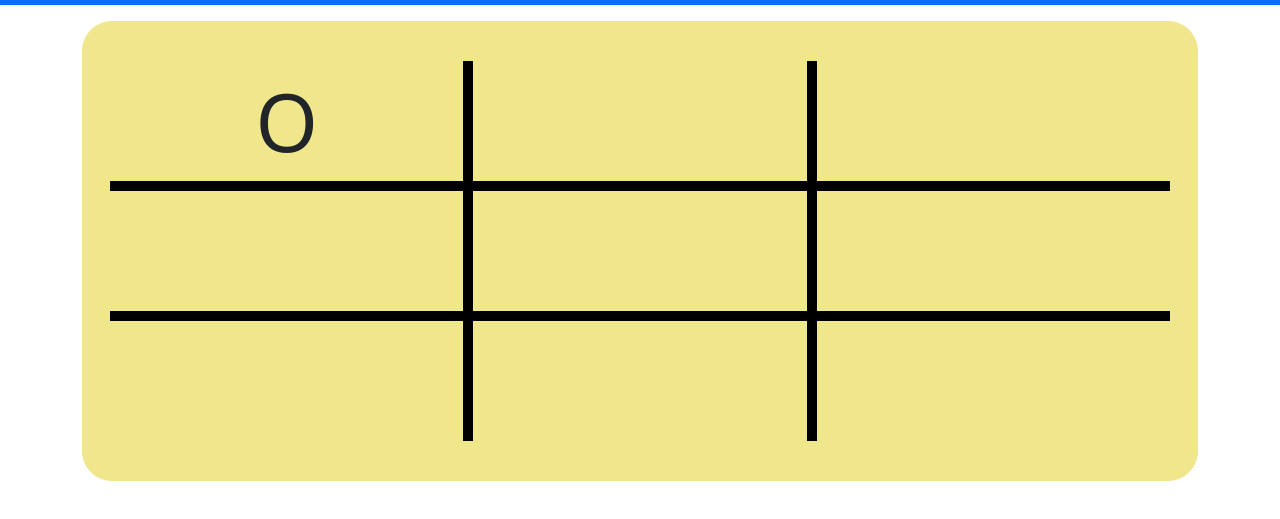
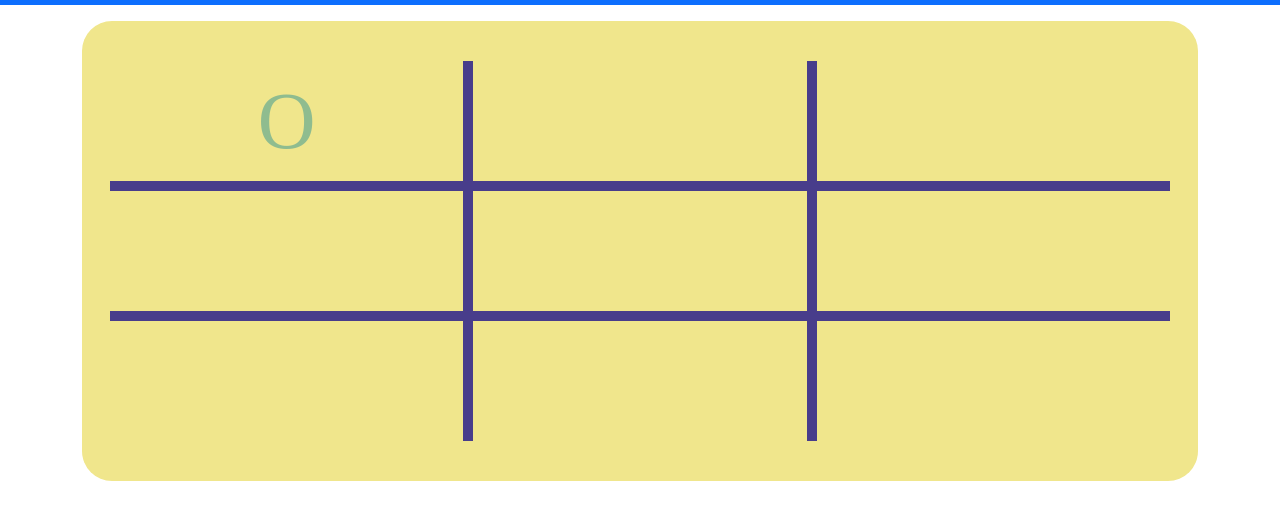
Before and after one commit to lee-winfield/tic-tac-toe, a plain HTML site: page index.html in a window 1280 px wide. Both pictures are taken after a click on the element 286 px from the left and 172 px from the top of the page. Shown: the part 51-570 px from the top of the page. Drawn offline with nearby package versions, Linux system fonts and the light colour scheme.

Commit message:
implemented game.isOver; changed some colors

```diff
--- a/app.js
+++ b/app.js
@@ -17,23 +17,52 @@ class Game {
     this.currentPiece = this.currentPiece == "O" ? "X" : "O"
   }
 
-  isGameOver() {
-    // TODO
+  isOver() {
+    let diagDown = "", diagUp = ""
+    let horizontals = ["", "", ""]
+    let verticals = ["", "", ""]
+    for (let m = 0; m < this.board.length; m++) {
+      const row = this.board[m]
+      for (let n = 0; n < row.length; n++) {
+        const cell = row[n]
+        if (cell !== null) {
+          // update horizontals
+          horizontals[m] = horizontals[m] + cell
 
-    return false
+          // update verticals
+          verticals[n] = verticals[n] + cell
+
+          // update diaganonals
+          if (m === n && cell) {
+            diagDown += cell
+          }
+          if ((2 - m) === n && cell !== null) {
+            diagUp += cell
+          }
+
+        }
+      }
+    }
+
+    const isWin = line => {
+      return line === "XXX" || line === "OOO"
+    }
+    return [diagDown, diagUp, ...horizontals, ...verticals].
+      reduce((acc, val) => acc || isWin(val), false)
   }
 }
 
+
 const game = new Game()
 const gameBoard = document.getElementById("game-board")
-gameBoard.addEventListener("click", selectCell)
+gameBoard.addEventListener("click", placePiece)
 
-function selectCell(e) {
+function placePiece(e) {
   const { target } = e
-  if (e.target.innerHTML == "") {
-    // update ui
+  if (e.target.innerHTML == "" && !game.isOver()) {
+    // update ui with new gamepiece
     target.innerHTML = `
-      <div class="game-piece">
+      <div class="game-piece game-piece-${game.currentPiece}">
         ${game.currentPiece}
       </div>
     `
@@ -43,9 +72,8 @@ function selectCell(e) {
     game.placePiece(pos)
 
     // check if game is over
-    if (game.isGameOver()) {
+    if (game.isOver()) {
       // display winner
-      console.log("GAME OVER!!!")
       displayWinner(game.currentPiece)
     } else {
       // next turn
@@ -55,24 +83,27 @@ function selectCell(e) {
 }
 
 function getPosition(target) {
+  const columnByClassName = {
+    "left": 0,
+    "center": 1,
+    "right": 2,
+  }
+
+  const rowByClassName = {
+    "top": 0,
+    "middle": 1,
+    "bottom": 2,
+  }
+
   const column = columnByClassName[target.classList[1]]
+  const row = rowByClassName[target.parentElement.classList[1]]
 
-  const row = rowByClassName[target.parentElement.classList[1]]
   return { column, row }
 }
 
-const columnByClassName = {
-  "left": 0,
-  "center": 1,
-  "right": 2,
-}
 
-const rowByClassName = {
-  "top": 0,
-  "middle": 1,
-  "bottom": 2,
-}
 
 function displayWinner(p) {
   // TODO
+  console.log("GAME OVER!!!")
 }
--- a/styles.css
+++ b/styles.css
@@ -8,6 +8,15 @@
 .game-piece {
   text-align: center;
   font-size: 80px;
+  font-family: "Brush Script MT";
+}
+
+.game-piece-X {
+  color: coral;
+}
+
+.game-piece-O {
+  color: darkseagreen;
 }
 
 .cell {
@@ -16,11 +25,11 @@
   cursor: pointer;
 }
 .row.middle {
-  border-top: solid black 10px;
-  border-bottom: solid black 10px;
+  border-top: solid darkslateblue 10px;
+  border-bottom: solid darkslateblue 10px;
 }
 
 .cell.center {
-  border-right: solid black 10px;
-  border-left: solid black 10px;
+  border-right: solid darkslateblue 10px;
+  border-left: solid darkslateblue 10px;
 }
```
